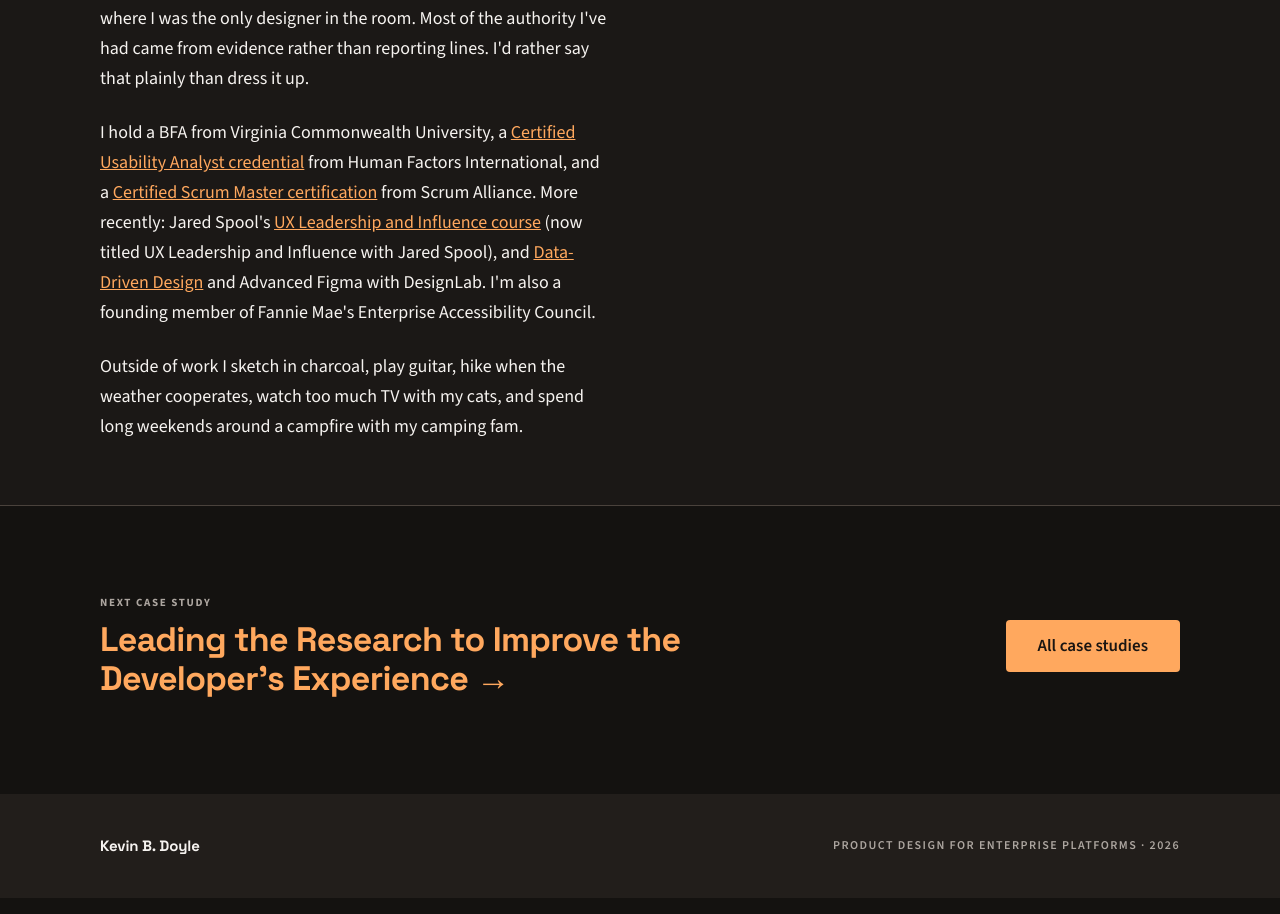
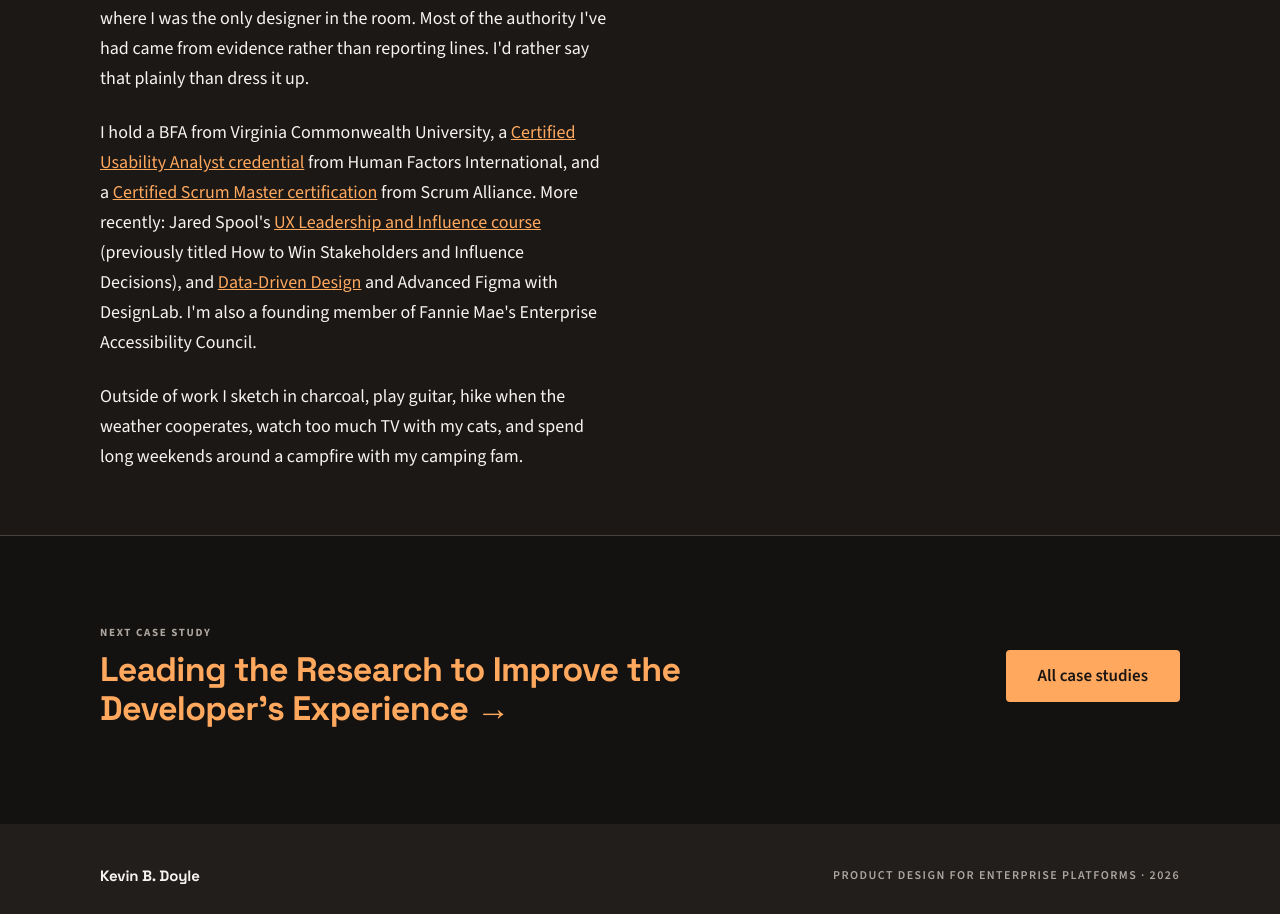
Before and after one commit to beelzebuddha/portfolio-site, a Next.js app: page /about in a window 1280 px wide. Shown: the part 1823-2737 px from the top of the page. Built offline with nearby package versions, Linux system fonts and the light colour scheme.

Commit message:
Fix credential name in About page bio copy
UX Leadership and Influence course was previously titled "How to Win
Stakeholders and Influence Decisions", not "UX Leadership and
Influence with Jared Spool".

```diff
--- a/app/about/page.tsx
+++ b/app/about/page.tsx
@@ -108,7 +108,8 @@ export default function AboutPage() {
                 >
                   UX Leadership and Influence course
                 </a>{' '}
-                (now titled UX Leadership and Influence with Jared Spool), and{' '}
+                (previously titled How to Win Stakeholders and Influence
+                Decisions), and{' '}
                 <a
                   href="/Data-Driven%20Design%20Certificate%20of%20Completion%20-%20Kevin%20Doyle%20ECb78e.pdf"
                   className={styles.inlineLink}
```
